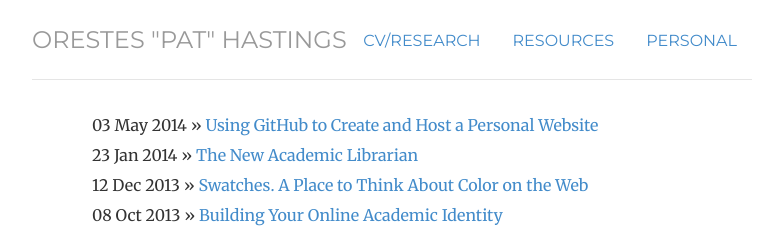
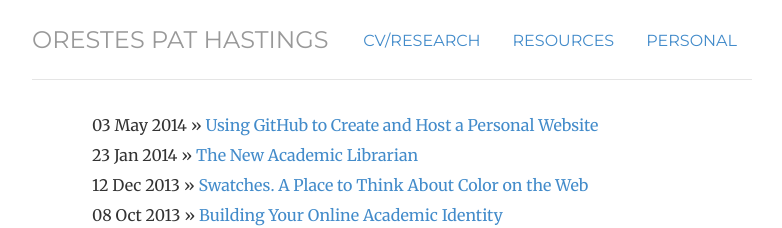
Before and after one commit to ophastings/ophastings.github.io, a Jekyll site: the page built from notes/index.html, in a window 1280 px wide. Shown: the top 228 px of the page, without its empty margins (248-1030 px from the left). Built offline with Jekyll 4.4.1, drawn with Linux system fonts in a browser that asks for light colours.

Commit message:
update header

```diff
--- a/_includes/header.html
+++ b/_includes/header.html
@@ -8,5 +8,5 @@
 		<li class="{{ page.personal }}"><a href="/personal" title="Personal">Personal</a></li>
 		<!-- <li class="{{ page.contact }}"><a href="/contact" title="Contact">Contact</a></li> -->
 	</ul>
-	<h3 class="text-muted"><a href="/">Orestes "Pat" Hastings</a></h3>
+	<h3 class="text-muted"><a href="/">Orestes Pat Hastings</a></h3>
 </div> <!-- /header -->
```
